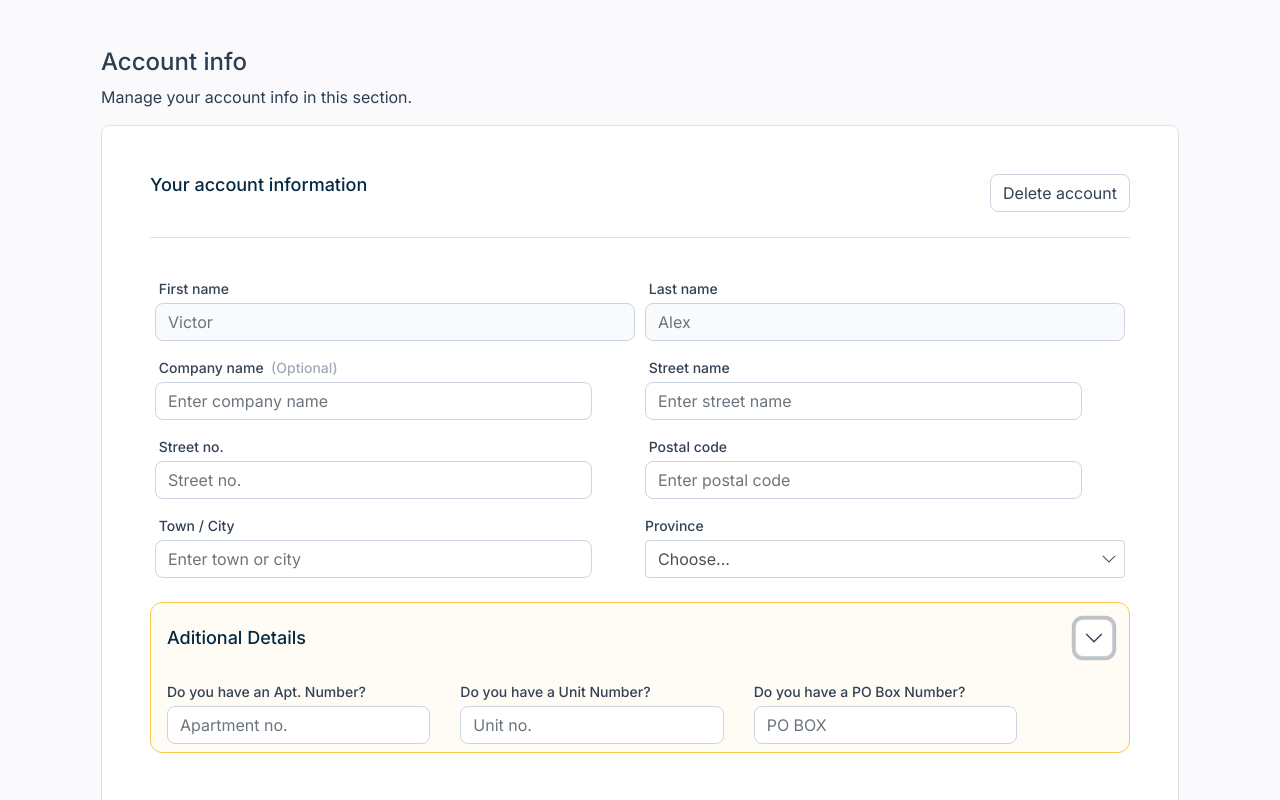
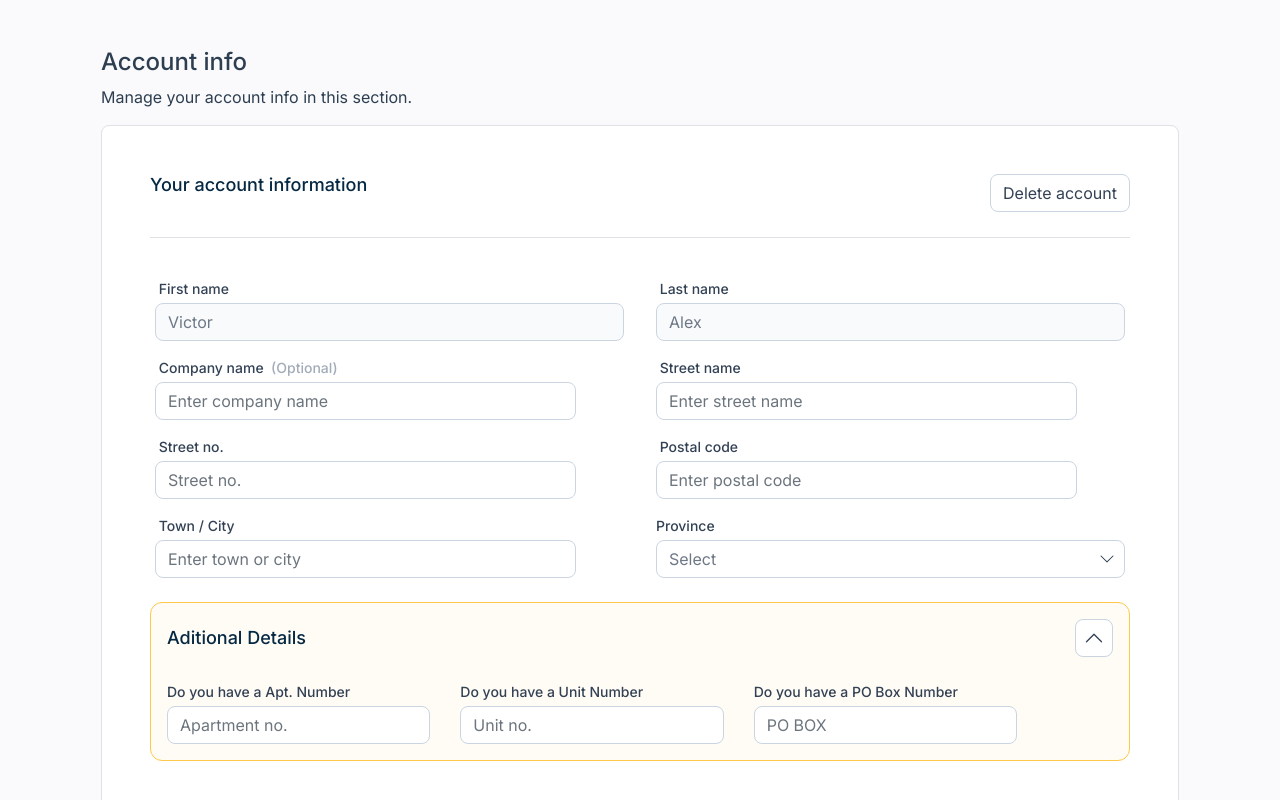
Before and after one commit to AleksandrovC/technical-test, a Vue app: page / in a window 1280 px wide. Both pictures are taken after a click on the button 1094 px from the left and 637 px from the top of the page. Shown: the top 800 px of the page. Built offline with nearby package versions, Linux system fonts and the light colour scheme; no server answers.

Commit message:
project finished

```diff
--- a/src/components/AccountInfo2.vue
+++ b/src/components/AccountInfo2.vue
@@ -13,7 +13,7 @@
           </b-button>
         </b-col>
       </b-row>
-      <b-row class="form--container px-3 px-md-5 py-5 mx-0 bg-white border border-grey-500"
+      <b-row class="form-container px-3 px-md-5 py-5 mx-0 bg-white border border-grey-500"
         style="border-radius: 0.5em 0.5em 0 0">
         <!-- Container Header -->
         <b-row align-h="between" class="w-100 mx-0 pb-4 border-bottom">
@@ -24,18 +24,17 @@
         <!-- Container Body -->
         <b-row class="mt-2 mx-0 w-100">
           <b-form class="account-info-form" inline style="">
-            <!-- Main Fields -->
             <b-form-row id="main-fields" class="mx-0 mt-4 mb-3  w-100">
-
+              <!-- Main Input Fields -->
               <div v-for="(field, index) in fields" :key="field.id" class="my-2 col-12 col-md-6"
-                :class="{ 'pr-lg-5': field.isShort }">
+                :class="(index % 2 == 0 ? 'pr-md-3' : 'pl-md-3')">
 
                 <label class="w-100 mb-1" :for="field.id">
                   {{ field.label }}
                   <span v-if="field.isOptional" class="optional"> (Optional)</span>
                 </label>
 
-                <div class="position-relative">
+                <div class="position-relative" :class="{ 'mr-lg-5': field.isShort }">
                   <b-form-input :disabled="field.isDisabled" :id="field.id" :placeholder="field.placeholder"
                     v-model="field.value" class="w-100 mb-2 mr-sm-2 mb-sm-0">
                   </b-form-input>
@@ -43,29 +42,20 @@
                     class="pill-container position-absolute h-100 d-flex">
                     <div class="pill-input rounded-pill m-0 px-2 d-flex align-items-center">
                       {{ field.value }}
-                      <span v-on:click="deleteValue(index)" class="pl-1">x</span>
+                      <span v-on:click="deleteInputValue(index)" class="pl-1">x</span>
                     </div>
                   </div>
                 </div>
 
               </div>
 
-              <!-- <div v-for="field in fields" :key="field.id" class="my-2 col-12 col-md-6"
-                :class="{ 'pr-lg-5': field.isShort }">
-                <label class="w-100 mb-1" :for="field.id">
-                  {{ field.label }}
-                  <span v-if="field.isOptional" class="optional"> (Optional)</span>
-                </label>
-                <b-form-input :disabled="field.isDisabled" :id="field.id" class="w-100 mb-2 mr-sm-2 mb-sm-0"
-                  :placeholder="field.placeholder">
-                </b-form-input>
-              </div> -->
+              <!-- Select Field -->
 
-              <div class="my-2 col-12 col-md-6">
-                <label class="mb-1 mr-sm-2" for="inline-form-custom-select-province">Province</label>
+              <div class="my-2 col-12 col-md-6 pl-md-3 mb-2">
+                <label class="mb-1 mr-sm-2" for="selectProvince">Province</label>
                 <div class="position-relative">
-                  <b-form-select id="inline-form-custom-select-province" class="w-100 mb-2 mr-sm-2 mb-sm-0"
-                    :options="[{ text: 'Choose...', value: null }, 'One', 'Two', 'Three']" :value="null">
+                  <b-form-select id="selectProvince" class="w-100 mr-sm-2 mb-sm-0"
+                    :options="selectFields[0].options" :value="null">
                     <div> test</div>
                   </b-form-select>
                   <b-icon class="select-custom-arrow position-absolute" icon="chevron-down"></b-icon>
@@ -74,40 +64,35 @@
 
             </b-form-row>
 
-            <!-- Collapsible Fields -->
+            <!-- Collapsible -->
             <b-form-row class="w-100 mx-0">
               <b-container cols class="collapsible-container px-3">
 
                 <b-row align-h="between" align-v="center" class="mx-0 py-3">
                   <h2 class="m-0">Aditional Details</h2>
-                  <b-button v-b-toggle="'collapse'" class="primaryBtn m-0 px-2">
-                    <b-icon icon="chevron-down"></b-icon>
+                  <b-button :class="collapsibleOpen ? null : 'collapsed'"
+                    :aria-expanded="collapsibleOpen ? 'true' : 'false'" aria-controls="collapse-4"
+                    @click="collapsibleOpen = !collapsibleOpen" class="primaryBtn m-0 px-2">
+                    <b-icon icon="chevron-up" :class="collapsibleOpen ? null : 'rotate-180'"></b-icon>
                   </b-button>
 
                 </b-row>
 
                 <b-row class="mx-0 pr-lg-5 mr-lg-5">
-                  <b-collapse id="collapse" class="w-100">
+                  <b-collapse v-model="collapsibleOpen" class="w-100">
                     <section class="d-flex flex-wrap justify-content-between row">
-                      <div class="my-2 col-12 col-md-6 col-lg-4">
-                        <label class="mb-1" for="inline-form-input-AptNo">Do you have an Apt. Number?</label>
-                        <b-form-input id="inline-form-input-AptNo" class="w-100 mb-2 mr-sm-2 mb-sm-0"
-                          placeholder="Apartment no."></b-form-input>
+                      <!-- Additional Fields -->
+                      <div v-for="(aditionalField, index) in aditionalFields" :key="aditionalField.id"
+                        class="my-2 col-12 col-md-6 col-lg-4">
+                        <label class="" :for="aditionalField.id">Do you have a {{ aditionalField.label }}</label>
+                        <b-form-input v-model="aditionalField.value" :id="aditionalField.id"
+                          :state="aditionalField.validationState" class="w-100 mt-1 mb-2 mr-sm-2"
+                          :placeholder="aditionalField.placeholder" @keyup="validateState(index)"></b-form-input>
+                        <b-form-invalid-feedback id="aditionalField.id">
+                          {{ aditionalField.label }} can contain only numbers, letters, "/" and "-".
+                        </b-form-invalid-feedback>
                       </div>
 
-                      <div class="my-2 col-12 col-md-6 col-lg-4">
-                        <label class="mb-1" for="inline-form-input-UnitNo">Do you have a Unit Number?</label>
-                        <b-form-input id="inline-form-input-UnitNo" class="w-100 mb-2 mr-sm-2 mb-sm-0"
-                          placeholder="Unit no.">
-                        </b-form-input>
-                      </div>
-
-                      <div class="my-2 col-12 col-md-6 col-lg-4">
-                        <label class="mb-1" for="inline-form-input-AptNo">Do you have a PO Box Number?</label>
-                        <b-form-input id="inline-form-input-AptNo" class="w-100 mb-2 mr-sm-2 mb-sm-0"
-                          placeholder="PO BOX">
-                        </b-form-input>
-                      </div>
                     </section>
                   </b-collapse>
                 </b-row>
@@ -124,7 +109,8 @@
         style="border-radius: 0 0 0.5em 0.5em">
         <!-- Form Save Button -->
         <b-form-row class="">
-          <b-button class="primaryBtn w-100">Save changes</b-button>
+          <b-button @click.prevent="submitForm()" :disabled="!allowSaveButton" class="primaryBtn w-100">Save changes
+          </b-button>
         </b-form-row>
       </b-row>
       <div>
@@ -144,6 +130,7 @@ export default {
   },
   data () {
     return {
+      collapsibleOpen: false,
       fields: [
 
         {
@@ -155,7 +142,7 @@ export default {
           isShort: false,
           isOptional: false,
           isPillable: false,
-          value: ''
+          value: 'Victor'
         },
 
         {
@@ -167,7 +154,7 @@ export default {
           isShort: false,
           isOptional: false,
           isPillable: false,
-          value: ''
+          value: 'Alex'
         },
         {
           label: 'Company name',
@@ -225,13 +212,98 @@ export default {
           value: ''
         }
 
-      ]
+      ],
+      selectFields: [
+        {
+          label: 'Province',
+          id: 'selectProvince',
+          options: [
+            { value: null, text: 'Select' }
+            // full list added by getSelectOptions()
+          ]
+        }
+      ],
+      aditionalFields: [
+        {
+          label: 'Apt. Number',
+          placeholder: 'Apartment no.',
+          type: 'text',
+          id: 'aptNo',
+          isDisabled: false,
+          isShort: false,
+          isOptional: false,
+          isPillable: false,
+          validationState: '',
+          value: ''
+        },
+        {
+          label: 'Unit Number',
+          placeholder: 'Unit no.',
+          type: 'text',
+          id: 'unitNo',
+          isDisabled: false,
+          isShort: false,
+          isOptional: false,
+          isPillable: false,
+          validationState: '',
+          value: ''
+        },
+        {
+          label: 'PO Box Number',
+          placeholder: 'PO BOX',
+          type: 'text',
+          id: 'poBoxNumber',
+          isDisabled: false,
+          isShort: false,
+          isOptional: false,
+          isPillable: false,
+          validationState: '',
+          value: ''
+        }
+      ],
+      errors: []
     }
   },
+  mounted () {
+    this.getSelectOptions()
+  },
+  computed: {
+    allowSaveButton: function () {
+      return this.fields.every(
+        field => field.value !== null &&
+          field.value !== undefined &&
+          field.value !== '') &&
+        this.aditionalFields.every(
+          aditionalField => aditionalField.validationState !== false
+        )
+    }
+  },
+
   methods: {
-    deleteValue: function (e) {
-      // this.message = this.message.split('').reverse().join('')
+    validateState: function (i) {
+      const inputValue = this.aditionalFields[i].value
+      const regex = /^[a-zA-Z0-9\s\-/]+$/g
+
+      if (!regex.test(inputValue) && inputValue !== '') {
+        this.aditionalFields[i].validationState = false
+      } else {
+        this.aditionalFields[i].validationState = true
+      }
+    },
+    deleteInputValue: function (e) {
       this.fields[e].value = ''
+    },
+    submitForm () {
+      alert('Form successfully submitted🎉')
+    },
+    getSelectOptions: async function () {
+      await this.axios
+        .get('https://roloca.coldfuse.io/judete')
+        .then(response => (
+          (response.data).forEach((el, i) => {
+            this.selectFields[0].options.push({ value: el.nume, text: el.nume })
+          })
+        ))
     }
   }
 }
@@ -263,6 +335,10 @@ h2 {
   color: $netural-900;
 }
 
+.rotate-180 {
+  transform: rotate(180deg);
+}
+
 .primaryBtn {
   background-color: white;
   border: 1px solid $neutral-300;
@@ -276,19 +352,20 @@ h2 {
   }
 
   &:focus,
-  &:active {
+  &:enabled:active {
     background-color: white !important;
-    box-shadow: 0 0 0 0.2rem rgb(130 138 145 / 50%) !important;
+    // box-shadow: 0 0 0 0.2rem rgb(130 138 145 / 50%) !important;
+    box-shadow: 0px 0px 0px 4px rgba(242, 244, 247, 1);
+    box-shadow: 0px 1px 2px 0px rgba(16, 24, 40, 0.01);
+
     color: $neutral-700 !important;
     border: 1px solid $neutral-300 !important;
-    // box-shadow: 0px 0px 0px 4px rgba(242, 244, 247, 1) !important;
-
-    // box-shadow: 0px 1px 2px 0px rgba(16, 24, 40, 0.05) !important;
-
   }
 
   &[disabled] {
     color: $neutral-300;
+    background-color: white;
+    border-color: $neutral-200 !important;
   }
 }
 
@@ -305,8 +382,13 @@ h2 {
     color: $warning-700;
   }
 
-  &:focus,
-  &:active {
+  &:focus{
+    background-color: $warning-50 !important;
+    border: 1px solid $warning-50 !important;
+    box-shadow: 0 0 0 0.2rem $warning-100 !important;
+    color: $warning-700 !important;
+  }
+  &:enabled:active {
     background-color: $warning-50 !important;
     border: 1px solid $warning-50 !important;
     box-shadow: 0 0 0 0.2rem $warning-100 !important;
@@ -325,14 +407,25 @@ h2 {
   border: none;
 
   &:hover,
-  &:active,
-  &:focus {
+  &:enabled:active {
     background-color: $warning-100 !important;
     color: $warning-700 !important;
+    box-shadow: 0 0 0 0.2rem $warning-100 !important;
   }
+  &:focus {
+    background-color: transparent;
+    color: $warning-700 !important;
+    box-shadow: none;
+
+  }
+
+  //     color: #fff;
+    // background-color: #5a6268;
+    // border-color: #545b62;
+    // box-shadow: 0 0 0 0.2rem rgb(130 138 145 / 50%);
 }
 
-.form--container {
+.form-container {
   border-radius: 0.5em 0.5em 0 0;
 
   label {
@@ -359,20 +452,14 @@ h2 {
     color: $neutral-400;
   }
 
-  input {
+  input, select {
     color: $neutral-500;
     border: 1px solid $neutral-300;
     border-radius: 0.5em;
 
     &:focus {
-      // box-shadow: 0px 0px 0px 4px rgb(249, 236, 224, 1) !important;
-
-      // box-shadow: 0px 1px 2px 0px rgb(249, 243, 236, 1) !important;
-      // box-shadow: 0 0 0 0.2rem $warning-100 !important;
       border: 1px solid $warning-300;
-
       box-shadow: 0px 0px 0px 4px $warning-100 !important;
-
       box-shadow: 0px 1px 2px 0px rgba(249, 243, 236, 1);
 
     }
@@ -389,20 +476,16 @@ h2 {
   border: 1px solid $warning-300;
   border-radius: 12px;
 }
-
 .select-custom-arrow {
   pointer-events: none;
   position: absolute;
   top: 0;
-  right: 0;
+  right: 2px;
   height: calc(100% - 4px);
   margin-right: 0.5em;
   background: white;
   margin-top: 2px;
   margin-bottom: 2px;
-  //  border-top: 1px solid $neutral-300;
-  //  border-bottom: 1px solid $neutral-300;
-
 }
 
 .pill-container {
@@ -416,10 +499,25 @@ h2 {
     // left:0;
     font-size: 14px;
     background-color: $neutral-300;
+
+    span {
+      cursor: pointer;
+    }
   }
 }
 
 .form--footer {
   background-color: $neutral-200 !important;
 }
+
+.is-valid {
+  border-color: green;
+  background-image: none !important;
+}
+
+.is-invalid {
+  border-color: red !important;
+  background-image: none !important;
+
+}
 </style>
--- a/src/main.js
+++ b/src/main.js
@@ -1,11 +1,13 @@
 import Vue from 'vue'
 import App from './App.vue'
 import { BootstrapVue, IconsPlugin } from 'bootstrap-vue'
-
+import axios from 'axios'
+import VueAxios from 'vue-axios'
 import './app.scss'
 
 Vue.use(BootstrapVue)
 Vue.use(IconsPlugin)
+Vue.use(VueAxios, axios)
 
 Vue.config.productionTip = false
 
```
Also changed, not shown: package.json (+7 -2 lines), 1 other file (tests, documents, lock files or other folders).
